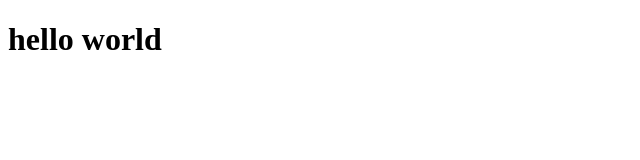
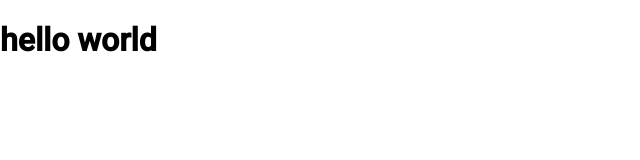
Before and after one commit to DavidCharles99/MagykLite, an Angular app in the folder magyk-lite/: page / in a window 1280 px wide. Shown: the top 160 px of the page, without its empty margins (0-640 px from the left). Built offline with nearby package versions, Linux system fonts and the light colour scheme.

Commit message:
added angular materials

```diff
--- a/magyk-lite/package.json
+++ b/magyk-lite/package.json
@@ -12,13 +12,16 @@
   "private": true,
   "dependencies": {
     "@angular/animations": "~8.2.11",
+    "@angular/cdk": "~8.2.3",
     "@angular/common": "~8.2.11",
     "@angular/compiler": "~8.2.11",
     "@angular/core": "~8.2.11",
     "@angular/forms": "~8.2.11",
+    "@angular/material": "^8.2.3",
     "@angular/platform-browser": "~8.2.11",
     "@angular/platform-browser-dynamic": "~8.2.11",
     "@angular/router": "~8.2.11",
+    "hammerjs": "^2.0.8",
     "rxjs": "~6.4.0",
     "tslib": "^1.10.0",
     "zone.js": "~0.9.1"
--- a/magyk-lite/src/app/app.module.ts
+++ b/magyk-lite/src/app/app.module.ts
@@ -3,6 +3,7 @@
 
 import { AppRoutingModule } from './app-routing.module';
 import { AppComponent } from './app.component';
+import { BrowserAnimationsModule } from '@angular/platform-browser/animations';
 
 @NgModule({
   declarations: [
@@ -10,7 +11,8 @@
   ],
   imports: [
     BrowserModule,
-    AppRoutingModule
+    AppRoutingModule,
+    BrowserAnimationsModule
   ],
   providers: [],
   bootstrap: [AppComponent]
--- a/magyk-lite/src/index.html
+++ b/magyk-lite/src/index.html
@@ -6,6 +6,8 @@
   <base href="/">
   <meta name="viewport" content="width=device-width, initial-scale=1">
   <link rel="icon" type="image/x-icon" href="favicon.ico">
+  <link href="https://fonts.googleapis.com/css?family=Roboto:300,400,500&display=swap" rel="stylesheet">
+  <link href="https://fonts.googleapis.com/icon?family=Material+Icons" rel="stylesheet">
 </head>
 <body>
   <app-root></app-root>
--- a/magyk-lite/src/main.ts
+++ b/magyk-lite/src/main.ts
@@ -1,3 +1,4 @@
+import 'hammerjs';
 import { enableProdMode } from '@angular/core';
 import { platformBrowserDynamic } from '@angular/platform-browser-dynamic';
 
--- a/magyk-lite/src/styles.scss
+++ b/magyk-lite/src/styles.scss
@@ -1 +1,32 @@
+
+// Custom Theming for Angular Material
+// For more information: https://material.angular.io/guide/theming
+@import '~@angular/material/theming';
+// Plus imports for other components in your app.
+
+// Include the common styles for Angular Material. We include this here so that you only
+// have to load a single css file for Angular Material in your app.
+// Be sure that you only ever include this mixin once!
+@include mat-core();
+
+// Define the palettes for your theme using the Material Design palettes available in palette.scss
+// (imported above). For each palette, you can optionally specify a default, lighter, and darker
+// hue. Available color palettes: https://material.io/design/color/
+$magyk-lite-primary: mat-palette($mat-indigo);
+$magyk-lite-accent: mat-palette($mat-pink, A200, A100, A400);
+
+// The warn palette is optional (defaults to red).
+$magyk-lite-warn: mat-palette($mat-red);
+
+// Create the theme object (a Sass map containing all of the palettes).
+$magyk-lite-theme: mat-light-theme($magyk-lite-primary, $magyk-lite-accent, $magyk-lite-warn);
+
+// Include theme styles for core and each component used in your app.
+// Alternatively, you can import and @include the theme mixins for each component
+// that you are using.
+@include angular-material-theme($magyk-lite-theme);
+
 /* You can add global styles to this file, and also import other style files */
+
+html, body { height: 100%; }
+body { margin: 0; font-family: Roboto, "Helvetica Neue", sans-serif; }
```
Also changed, not shown: 1 other file (tests, documents, lock files or other folders).
